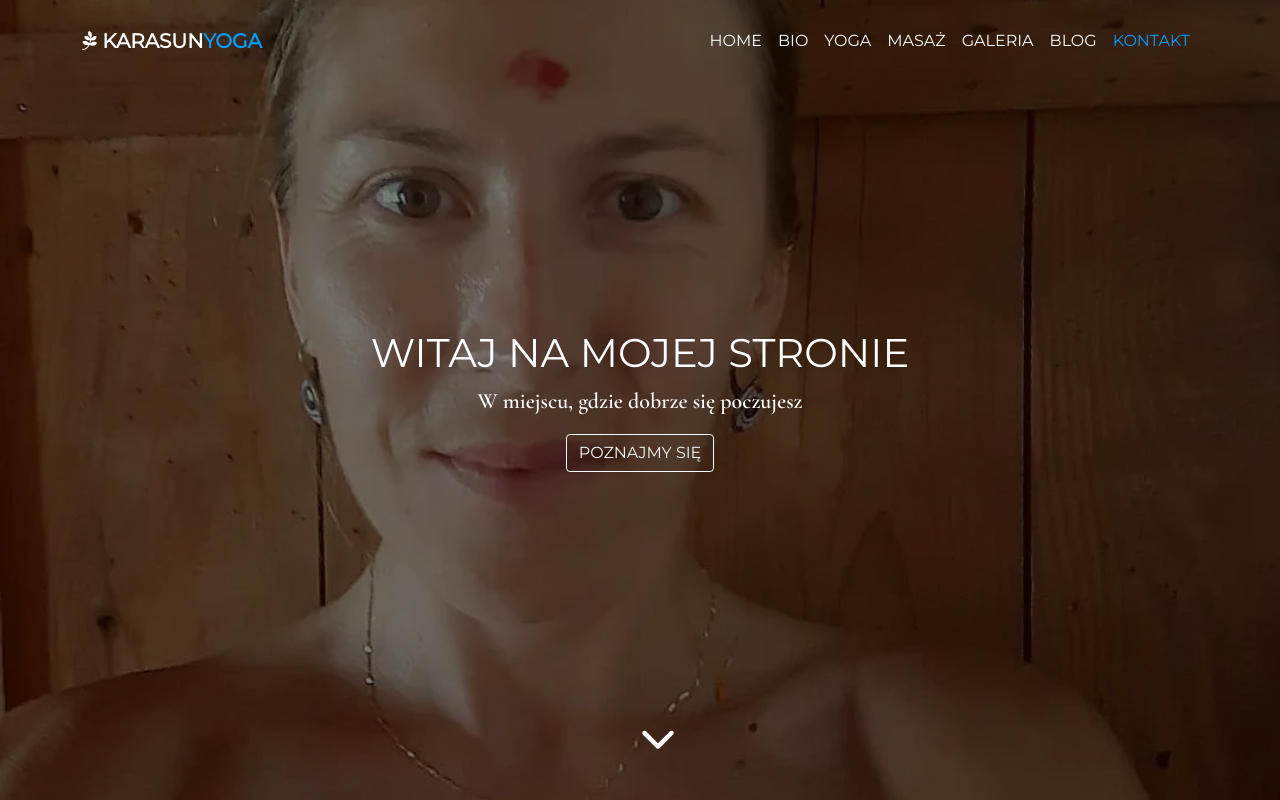
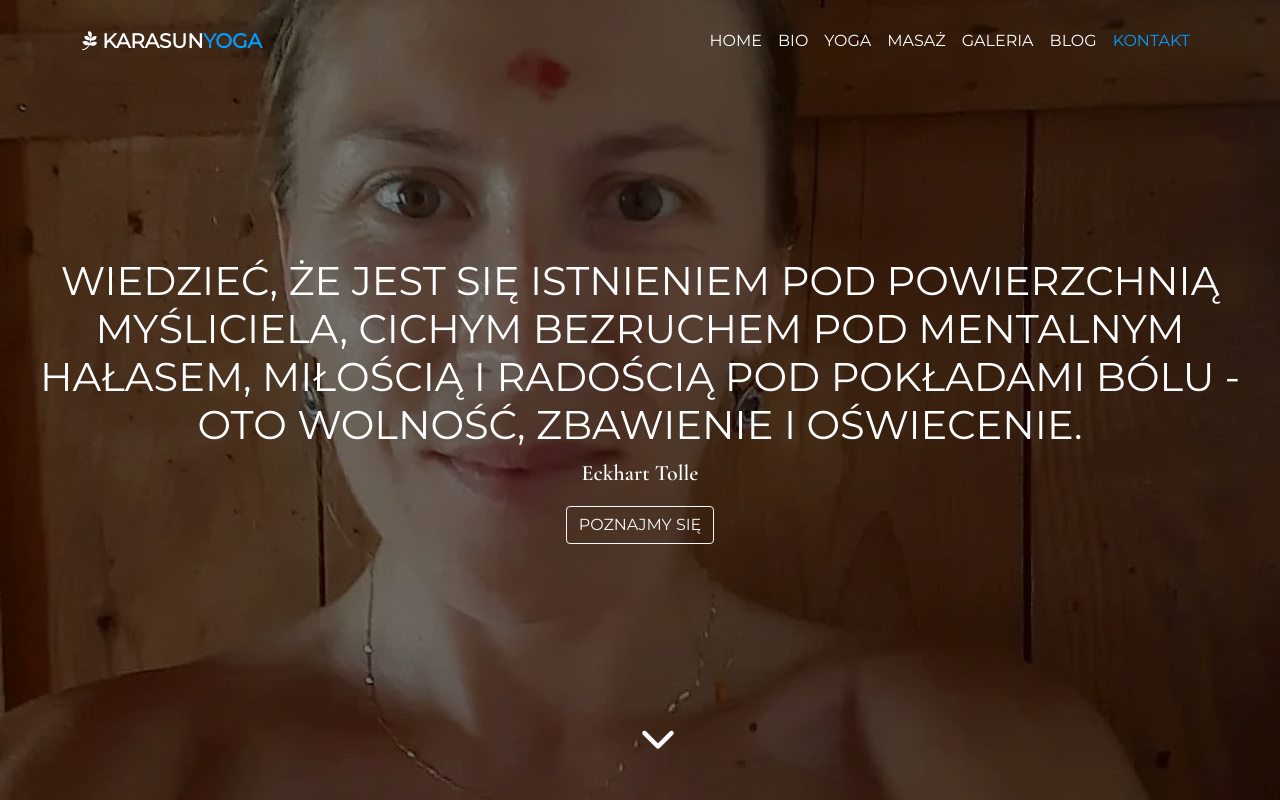
Before and after one commit to Damianbaba/Yoga-Web, a plain HTML site: page index.html in a window 1280 px wide. Shown: the top 800 px of the page. Drawn offline with nearby package versions, Linux system fonts and the light colour scheme.

Commit message:
hero-text delete

```diff
--- a/index.html
+++ b/index.html
@@ -51,8 +51,10 @@
     <div class="hero-img">
       <div class="hero-shadow"></div>
       <div class="hero-text">
-        <h1 data-aos="fade-up" data-aos-delay="300">witaj na mojej stronie</h1>
-        <p data-aos="fade-up" data-aos-delay="500">W miejscu, gdzie dobrze się poczujesz </p>
+        <h1 data-aos="fade-up" data-aos-delay="300">Wiedzieć, że jest się Istnieniem pod powierzchnią myśliciela, cichym
+          bezruchem pod mentalnym hałasem, miłością i radością pod pokładami bólu - oto wolność, zbawienie i oświecenie.
+        </h1>
+        <p data-aos="fade-up" data-aos-delay="500">Eckhart Tolle</p>
         <a data-aos="fade-up" data-aos-delay="700" href="#aboutus" type="button" class="btn btn-outline-light">poznajmy
           się</a>
       </div>
```
Also changed, not shown: sass/style.scss (+0 -22 lines), 1 other file.
